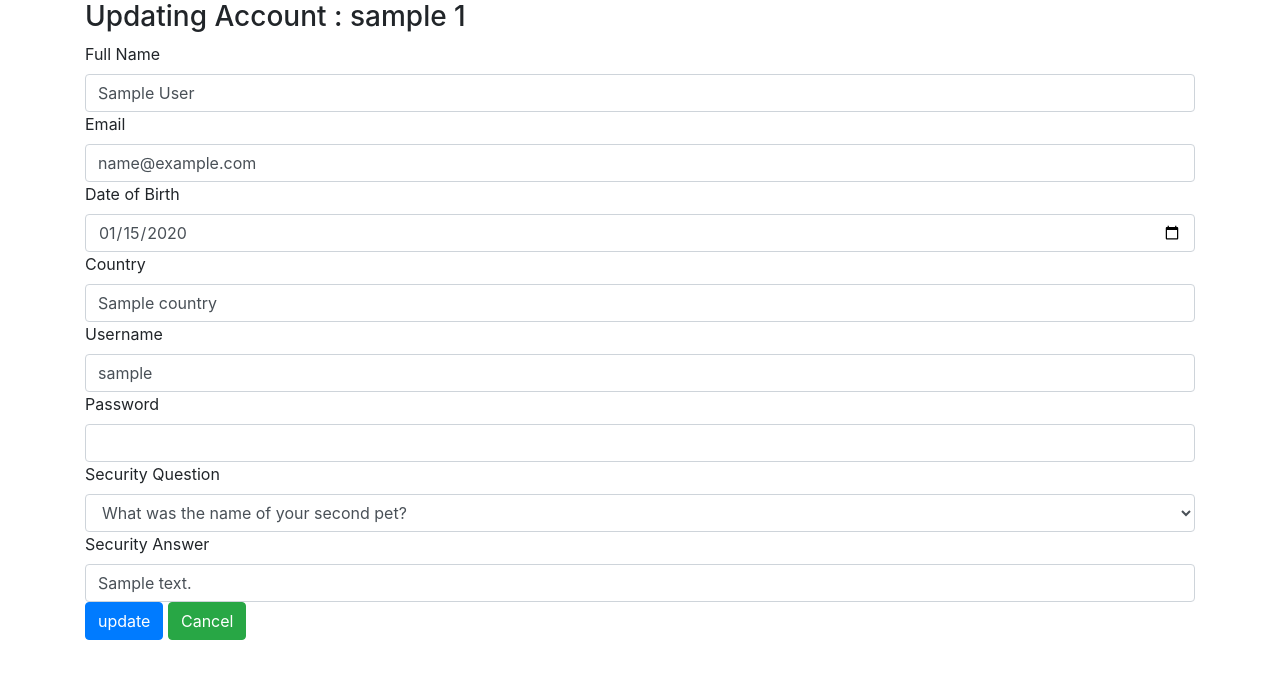
After one commit to Code-Institute-Submissions/l0nelyhermit-Timeless_JanResub, a Flask app: page /edit/account/ in a window 1280 px wide. The commit adds this page. Shown: the top 679 px of the page. Run offline with Flask 2, Linux system fonts and the light colour scheme; a user stored in the database is signed in; a database or web service that is not in the repository returns one stand-in record (values such as "Sample title"); some libraries are stand-ins or nearby versions.

Commit message:
added CRUD for accounts into the system

```diff
--- a/app.py
+++ b/app.py
@@ -30,6 +30,10 @@ class User(flask_login.UserMixin):
 login_manager = flask_login.LoginManager()
 login_manager.init_app(app)
 # login_manager.login_view = 'login_user'
+login_manager.refresh_view = 'login_user'
+login_manager.needs_refresh_message = (
+    u"To protect your account, please reauthenticate to access this page."
+)
 
 
 @login_manager.user_loader
@@ -57,7 +61,7 @@ all_security_questions = [
     'What was the name of your first stuffed animal'
 ]
 
-
+# Welcome Page of the Website
 @app.route('/')
 def welcome_user():
     return render_template('welcome_user.template.html')
@@ -94,7 +98,7 @@ def register_user():
             username_check = db.Users.find_one({
             'Username': username
             })
-            # Check if user enetered an email that exists in database
+            # Check if user entered an email that exists in database
             email_check = db.Users.find_one({
                 'Email': email
             })
@@ -203,6 +207,7 @@ def register_user():
 
 @app.route('/login', methods=['GET','POST'])
 def login_user():
+    # Retrieves the login webpage for the user to login
     if request.method =="GET":
         return render_template('login_user.template.html',errors={})
     else:
@@ -234,18 +239,153 @@ def login_user():
             return render_template('login_user.template.html')
 
 
-
+# Logout Functionality
 @app.route('/logout')
 def logout():
     flask_login.logout_user()
     flash('Logged Out','success')
     return redirect(url_for('login_user'))
 
+# Main Web Application After Login
 @app.route('/home')
 @flask_login.login_required
 def home():
     return render_template('home.template.html')
 
+
+# Editing User Account Information
+@app.route('/edit/account/',methods=['GET','POST'])
+@flask_login.login_required
+def edit_user_account():
+    # Retrieves the edit account page for the user to edit account particulars
+    if request.method =="GET":
+        current_user = db.Users.find_one({
+            'Email':flask_login.current_user.get_id()
+        })
+        return render_template('update_account.template.html',current_user=current_user,questions=all_security_questions)
+    else:
+        # Retrieve the updated fields information
+        fname = request.form.get('name')
+        email = request.form.get('email')
+        dob = request.form.get('dob')
+        country = request.form.get('country')
+        username = request.form.get('username')
+        password = request.form.get('password')
+        securityquestion = request.form.get('SecurityQuestion')
+        securityanswer = request.form.get('SecurityAnswer')
+
+
+        # Form Field Validation
+        # Error Accumulator Collector
+        errors = {}
+
+        database_error = False
+        # Check if Full Name entered is valid
+        if len(fname) <3 or len(fname)>70:
+            flash('Error: Invalid Name', 'danger')
+            errors.update(invalid_name="Please key in a valid name")
+
+        # Database Validation
+        elif database_error == False:
+            # Check if the User already exists in the database
+            username_check = db.Users.find_one({
+            'Username': username
+            })
+            # Check if user entered an email that exists in database
+            email_check = db.Users.find_one({
+                'Email': email
+            })
+            # SCENARIOS:
+            # Check against database for existing information that is the same with other users
+            # 1. User wishes to keep email, change username
+            # 2. User wishes to keep username , change email
+            if not username_check:
+                if email_check:
+                    # If user enters same email as another existing user, raise error
+                    if email == email_check['Email']:
+                        flash('Error: Email has already been used, please try again with another valid email','danger')
+                        errors.update(invalid_email="Email has already been used, please enter a valid email")
+                        database_error = True
+                else:
+                    # Check if errors occurred, if there are errors, display failure message
+                    if len(errors) > 0:
+                        flash("Update Failure",'danger')
+                        return redirect(url_for('edit_user_account'))
+                    else:
+
+                        db.Profiles.update({
+                            'Email': flask_login.current_user.get_id()
+                        }, {
+                            '$set': {
+                                'Full_Name': fname,
+                                'Email': email,
+                                'Date_Of_Birth': datetime.datetime.strptime(dob, "%Y-%m-%d"),
+                                'Country': country,
+                                'Username': username,
+                            }
+                        })
+
+                        db.Users.update({
+                            'Email': flask_login.current_user.get_id()
+                        }, {
+                            '$set': {
+                                    'Full_Name': fname,
+                                    'Email': email,
+                                    'Date_Of_Birth': datetime.datetime.strptime(dob, "%Y-%m-%d"),
+                                    'Country': country,
+                                    'Username': username,
+                                    'Password': pbkdf2_sha256.hash(password),
+                                    'SecurityQuestion': securityquestion,
+                                    'SecurityAnswer': securityanswer
+                            }
+                        })
+
+                        flash("Your Account has been updated successfully,Please Login Again","success")
+
+                        return redirect(url_for('welcome_user'))
+            else:
+                 #  If user enters username that matches another existing username, raise error
+                if username == username_check['Username']:
+                    flash('Error: account already exists, please try again with another valid username','danger')
+                    errors.update(invalid_username="Account already exists,please proceed to login")
+                    database_error = True
+                    # if user enters username and email that matches another existing username and email, raise error
+                    if email_check:
+                        if email_check['Email'] ==email and username_check['Username']==username:
+                            flash('Error: Email and Username have been used already,please enter something different','danger')
+                            errors.update(invalid_email_and_username="Email and Username have been used, please try something different")
+                            database_error = True
+
+            if len(errors) > 0:
+                        flash("Update Failure",'danger')
+                        return redirect(url_for('edit_user_account'))
+
+
+
+# Delete Account from Database
+@app.route('/delete/account/',methods=['GET','POST'])
+@flask_login.login_required
+def delete_user_account():
+    # Retrieve the information of the user from the database
+    if request.method =="GET":
+        current_user = db.Users.find_one({
+            'Email':flask_login.current_user.get_id()
+        })
+        return render_template('delete_account.template.html',current_user=current_user)
+    else:
+        # Remove both profile and account from the database
+        db.Profiles.remove({
+            'Email':flask_login.current_user.get_id()
+        })
+        db.Users.remove({
+            'Email':flask_login.current_user.get_id()
+        })
+        flash("Your Account has been deleted successfully","success")
+        return redirect(url_for('welcome_user'))
+
+
+
+
 if __name__ == "__main__":
     app.run(host=os.environ.get('IP'),
             port=int(os.environ.get('PORT')),
--- a/templates/forms/register_form.template.html
+++ b/templates/forms/register_form.template.html
@@ -18,7 +18,7 @@
 </div>
 <div>
     <label>Date of Birth</label>
-    <input type="date" name="dob" class="form-control" value= "{{previous_values.Date_Of_Birth}}">
+    <input type="date" name="dob" class="form-control" {%if previous_values.Date_Of_Birth %} value="{{previous_values.Date_Of_Birth.strftime('%Y-%m-%d')}}" {%endif%}>
 </div>
 <div>
     <label> Country </label>
@@ -35,7 +35,7 @@
 </div>
 <div>
     <label> Password </label>
-    <input type="password" name="password" class="form-control" value="{{previous_values.Password}}">
+    <input type="password" name="password" class="form-control">
 </div>
 <div>
     <label>Security Question </label>
--- a/templates/home.template.html
+++ b/templates/home.template.html
@@ -1,5 +1,9 @@
 {% extends 'base.template.html' %}
 
 {% block content %}
+{% if current_user.is_authenticated %}
 <a href="{{ url_for('logout') }}" class="btn btn-success btn-lg">Logout</a>
+<a href="{{ url_for('edit_user_account') }}" class="btn btn-success btn-lg">Edit Account</a>
+<a href="{{ url_for('delete_user_account') }}" class="btn btn-success btn-lg">Delete Account</a>
+{% endif %}
 {% endblock %}
--- /dev/null
+++ b/templates/update_account.template.html
@@ -0,0 +1,15 @@
+{% extends 'base.template.html' %}
+
+{% block content %}
+
+    <h3>Updating Account : {{current_user.Username}} {{current_user.AccountID}}</h3>
+
+    <form method="POST">
+        {% with %}
+            {% set previous_values=current_user %}
+            {% include 'forms/register_form.template.html' %}
+        {% endwith %}
+        <input type="submit" value="update" class="btn btn-primary"/>
+        <a href="{{url_for('home')}}" class="btn btn-success"> Cancel</a>
+    </form>
+{% endblock %}
```
Also changed, not shown: templates/delete_account.template.html (added, +13 -0 lines).
